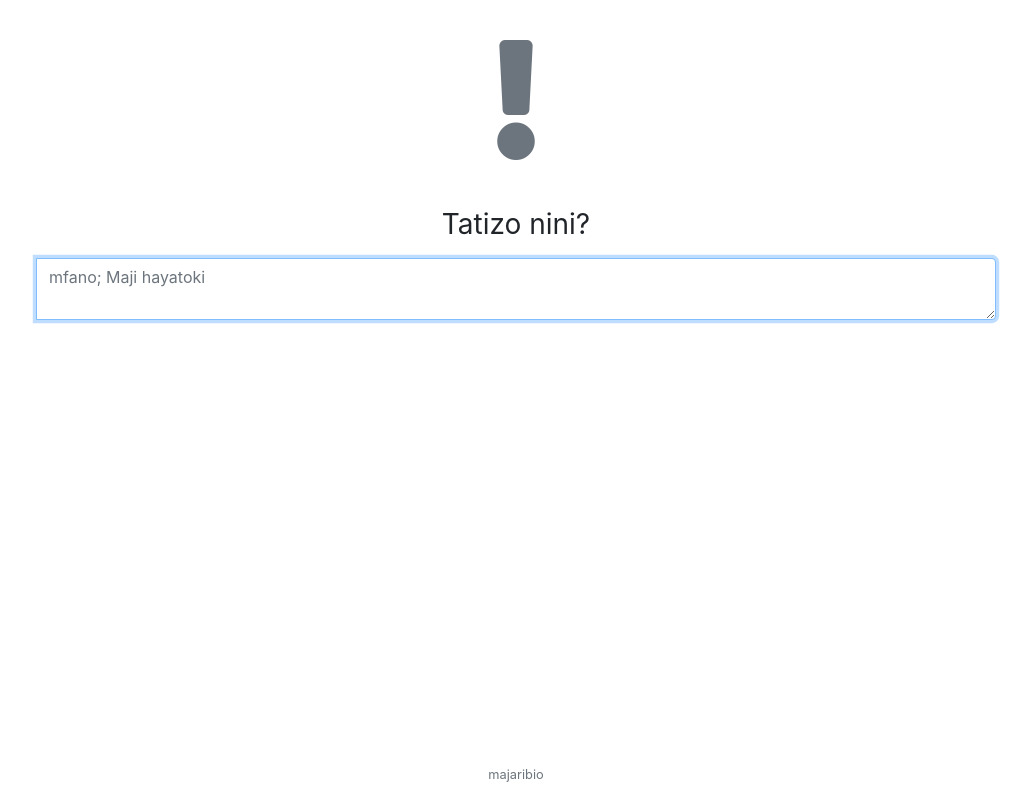
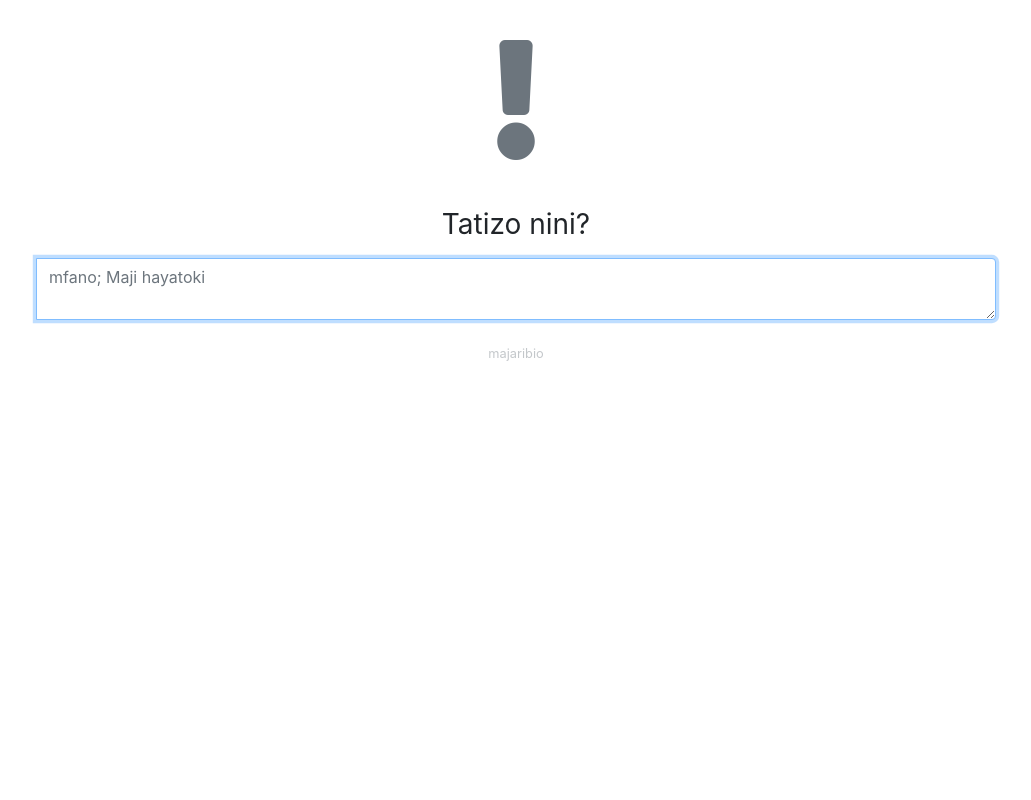
Before and after one commit to tehamalab/example-ppanalyzer, a plain HTML site: page ppanalyzer/public/index.html in a window 1280 px wide. Shown: the whole page, without its empty margins (124-1155 px from the left). Drawn offline with nearby package versions, Linux system fonts and the light colour scheme.

Commit message:
minor style change

```diff
--- a/ppanalyzer/public/index.html
+++ b/ppanalyzer/public/index.html
@@ -13,7 +13,7 @@
 
         <style>
             #footer {
-                bottom: 0;
+                opacity: 0.4;
             }
         </style>
     </head>
@@ -38,8 +38,8 @@
 
         </form>
 
-        <footer class="position-absolute w-100" id="footer">
-            <p class="my-3 text-muted text-center"><small>majaribio</small></p>
+        <footer id="footer">
+            <p class="my-3 text-muted"><small>majaribio</small></p>
         </footer>
 
 
```
